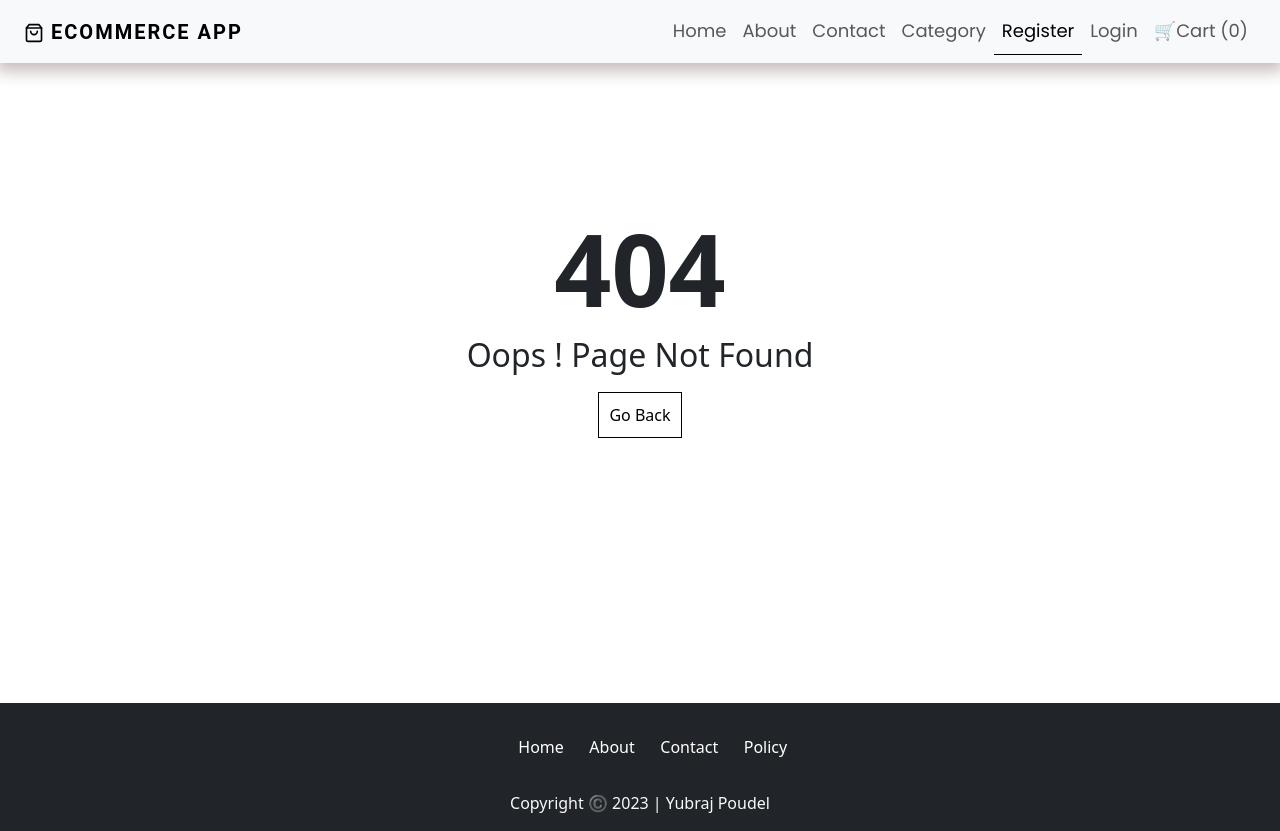
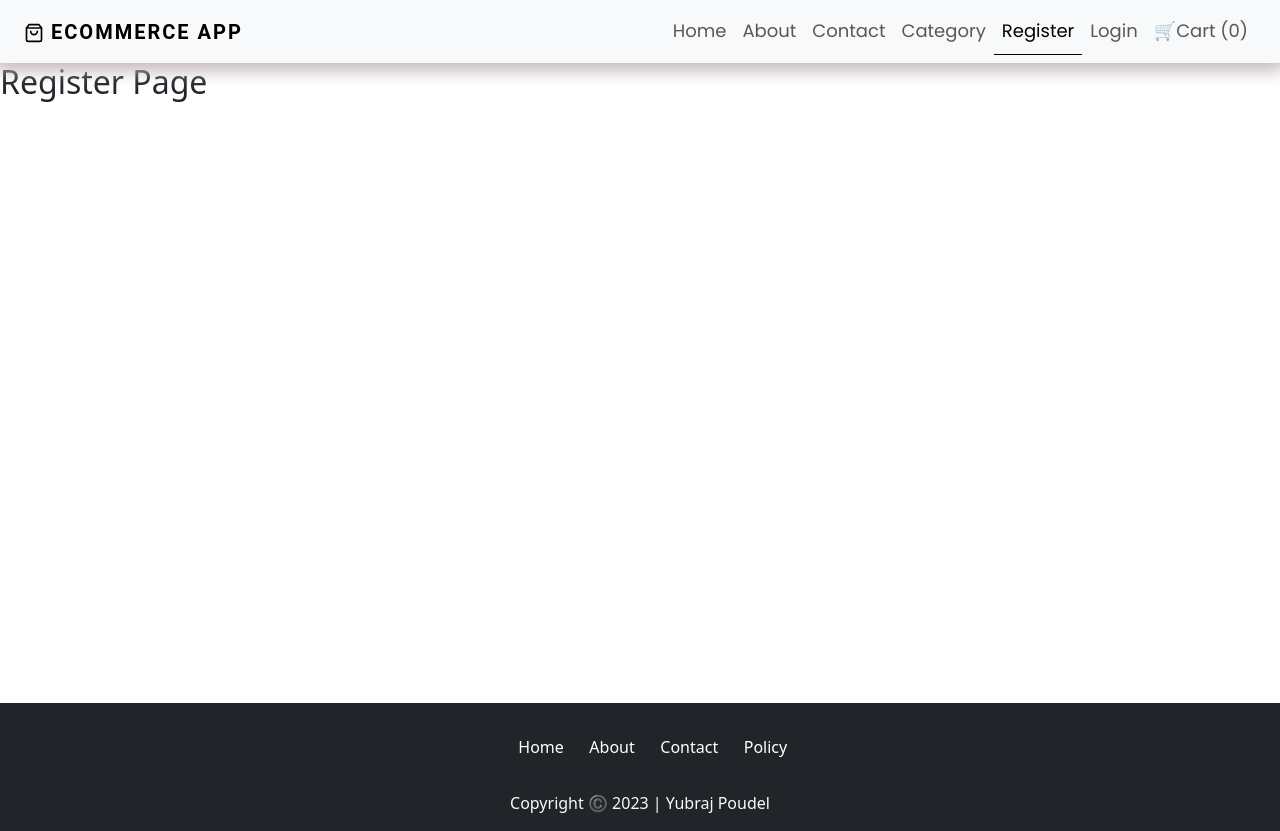
Before and after one commit to imyubraz/mern_ecommerce_frontend, a React (Create React App) app: page /register in a window 1280 px wide. Before the commit this address had no page. Built offline with nearby package versions, Linux system fonts and the light colour scheme.

Commit message:
Routing done for register and login page.

```diff
--- a/src/App.js
+++ b/src/App.js
@@ -5,6 +5,8 @@ import About from './pages/About';
 import Contact from './pages/Contact';
 import Policy from './pages/Policy';
 import NotFoundPage from './pages/NotFoundPage';
+import Register from './pages/auth/Register';
+import Login from './pages/auth/Login';
 
 function App() {
   return (
@@ -14,6 +16,8 @@ function App() {
         <Route path='/about' element={<About />} />
         <Route path='/contact' element={<Contact />} />
         <Route path='/policy' element={<Policy />} />
+        <Route path='/register' element={<Register />} />
+        <Route path='/login' element={<Login />} />
         <Route path='/*' element={<NotFoundPage />} />
       </Routes>
     </>
--- /dev/null
+++ b/src/pages/auth/Login.js
@@ -0,0 +1,12 @@
+import React from 'react'
+import Layout from '../../components/layout/Layout'
+
+const Login = () => {
+    return (
+        <Layout title="Login | Ecommerce App">
+            <h2>Login Page</h2>
+        </Layout>
+    )
+}
+
+export default Login
--- /dev/null
+++ b/src/pages/auth/Register.js
@@ -0,0 +1,12 @@
+import React from 'react'
+import Layout from '../../components/layout/Layout'
+
+const Register = () => {
+    return (
+        <Layout title="Register | Ecommerce App">
+            <h2>Register Page</h2>
+        </Layout>
+    )
+}
+
+export default Register
```
